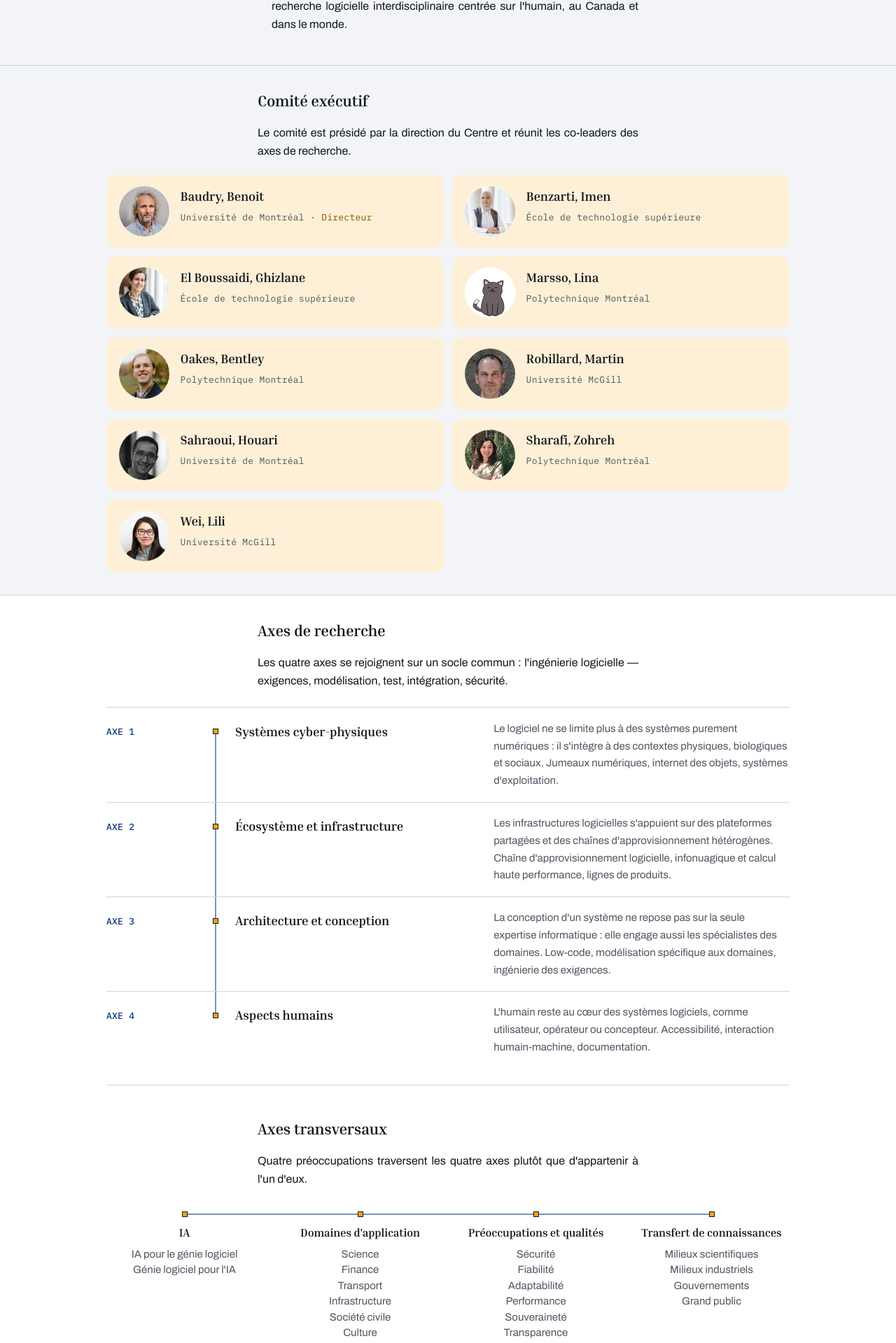
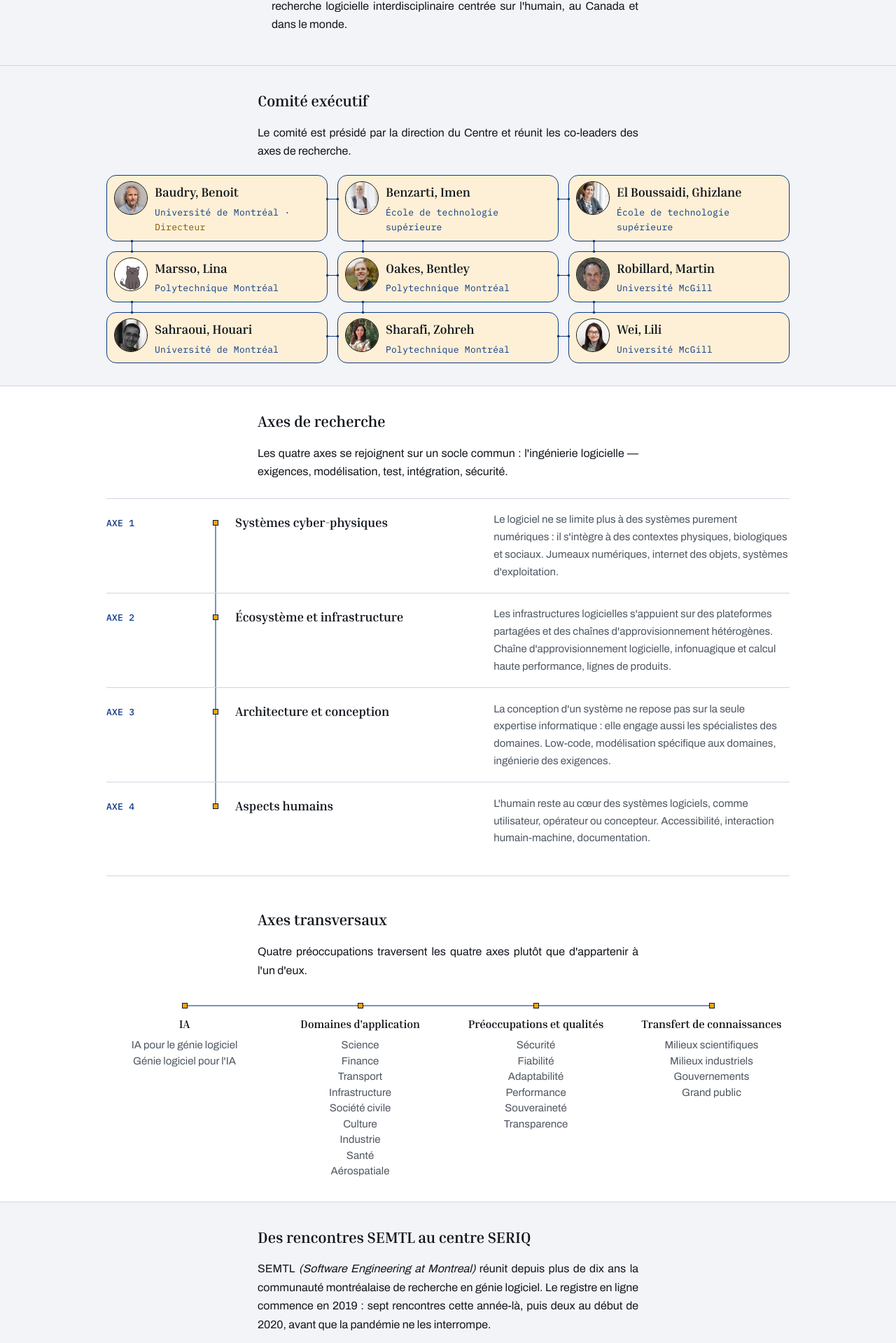
Before and after one commit to seriq-ca/seriq-ca.github.io, a Jekyll site: the page built from a-propos.md, in a window 1280 px wide. Shown: the part 1098-3017 px from the top of the page at 70% size. Built offline with Jekyll 4.4.1, drawn with Linux system fonts in a browser that asks for light colours.

Commit message:
Wire the member cards to each other and port the wire ends

```diff
--- a/_includes/executive.html
+++ b/_includes/executive.html
@@ -14,7 +14,7 @@
   <li>
     {%- if m.photo %}
     <img class="portrait" src="{{ '/assets/img/members/' | append: m.photo | relative_url }}"
-         alt="" width="72" height="72" loading="lazy" decoding="async">
+         alt="" width="48" height="48" loading="lazy" decoding="async">
     {%- else %}
     <span class="portrait portrait--empty" aria-hidden="true"></span>
     {%- endif %}
--- a/_sass/_components.scss
+++ b/_sass/_components.scss
@@ -236,32 +236,115 @@ section.band img { max-width: 100%; height: auto; }
 }
 
 /* Members. The social register: no rules and no corners, just soft panels.
-   Entries are short — name plus institution — so they run in two columns
-   once there is room. */
+   Entries are short — name plus institution — so they run in columns once
+   there is room. */
 .member-list {
+  /* Whole pixels throughout, as in _decorations.scss: a hairline placed on a
+     half pixel is drawn as two columns of half-strength blue, which reads as
+     paler and fuzzier than the borders it meets. So the gutter, the padding and
+     the portrait are px, and every wire is positioned off an edge at an integer
+     offset — never centred with a percentage or a transform. */
+  --card-gap: 14px;
+  --card-pad: 8px;
+  --card-pad-x: 10px;
+  --node-r: 25px;   /* half the 48px portrait plus its own 1px casing */
+  /* A stub is positioned against the card's padding box, so reaching a node's
+     centre from that edge means crossing the padding first. */
+  --node-y: calc(var(--card-pad) + var(--node-r));
+  --node-x: calc(var(--card-pad-x) + var(--node-r));
+  /* Odd, so the 1px wire lands on the port's exact middle pixel. The stub then
+     overruns by --port-off at each end, which centres a port on each card's
+     1px border, and is --card-gap + --port + 1px long overall. */
+  --port: 3px;
+  --port-off: 1px;
   list-style: none; padding: 0; margin: 1.25rem 0 0; max-width: none;
-  display: grid; grid-template-columns: 1fr; gap: .75rem;
+  display: grid; grid-template-columns: 1fr; gap: var(--card-gap);
 }
 .member-list li {
-  margin: 0; padding: 1rem 1.1rem;
+  position: relative;
+  margin: 0; padding: var(--card-pad) var(--card-pad-x);
   background: var(--warm-soft); border-radius: var(--r-soft);
-  display: flex; gap: 1rem; align-items: flex-start;
+  /* Wire encloses, amber marks: the panel is bracketed the way the wordmark and
+     the home page's network are, so the register carries both site colours
+     rather than reading as an unstructured amber block. */
+  border: 1px solid var(--wire);
+  /* Portraits pinned to the top rather than centred, so a node's centre is a
+     fixed --node-r from the card's edge whatever the text below it does. That
+     is what lets the wires meet the nodes on every card at a whole pixel. */
+  display: flex; gap: 10px; align-items: flex-start;
 }
+
+/* Wires across the gutters, so the register reads as a connected network rather
+   than nine loose panels. Each card draws the wire on its own left and top —
+   never its right or bottom — because "is there a card before me in this row"
+   and "is there a row above me" are answered by first-column and first-row
+   selectors, which hold for any number of members. Drawing rightwards instead
+   would need last-row rules, and those depend on the count dividing evenly.
+   The stubs overrun by 2px at each end to bridge both cards' 1px borders. */
+.member-list li::before,
+.member-list li::after { content: ""; position: absolute; display: none; }
+/* Both stubs run node-to-node: they leave at the centre of this card's portrait
+   and arrive at the centre of the neighbour's.
+
+   A wire and a card border are both a 1px --wire stroke, so a wire that merely
+   stopped against a border read as a line running into a wall. It ends in a
+   port instead: a small square centred on the card edge it serves, in the wire's
+   own blue and only three times its weight, which is enough to terminate the
+   line without competing with the amber portraits. The
+   stub therefore overruns by half a port at each end, which is why it is
+   --card-gap + --port long.
+
+   Three background layers, painted front to back: the two ports, then the wire
+   beneath them, placed at an explicit --port-off so it runs through the middle
+   of both. */
+.member-list li::before,
+.member-list li::after {
+  background-repeat: no-repeat;
+  background-image:
+    linear-gradient(var(--wire), var(--wire)),
+    linear-gradient(var(--wire), var(--wire)),
+    linear-gradient(var(--wire), var(--wire));
+}
+.member-list li::before {          /* westward, across a column gutter */
+  top: calc(var(--node-y) - var(--port-off));
+  right: calc(100% - var(--port-off));
+  width: calc(var(--card-gap) + var(--port) + 1px); height: var(--port);
+  background-size: var(--port) var(--port), var(--port) var(--port), 100% 1px;
+  background-position: left center, right center, left top var(--port-off);
+}
+.member-list li::after {           /* northward, across a row gutter */
+  left: calc(var(--node-x) - var(--port-off));
+  bottom: calc(100% - var(--port-off));
+  width: var(--port); height: calc(var(--card-gap) + var(--port) + 1px);
+  background-size: var(--port) var(--port), var(--port) var(--port), 1px 100%;
+  background-position: center top, center bottom, left var(--port-off) top;
+}
+/* One column: no card sits beside another, so only the vertical wire runs. */
+.member-list li:not(:first-child)::after { display: block; }
+
 .member-text { min-width: 0; }
+/* A portrait is read as a node: the amber ground of the home page's network,
+   cased in the same hairline of ink that separates every node from its own.
+   A photo covers the amber; an entry without one is left as a bare node. */
 .member-list .portrait {
-  flex: none; width: 72px; height: 72px; border-radius: 50%;
-  object-fit: cover; background: var(--surface);
+  flex: none; width: 48px; height: 48px; border-radius: 50%;
+  object-fit: cover;
+  background: var(--node); border: 1px solid var(--node-line);
 }
-.portrait--empty { background: var(--surface); }
+.portrait--empty { background: var(--node); }
 .member-list .name {
   margin: 0; font-family: var(--f-display); font-size: var(--t-md);
+  /* Sits the name's cap-height beside the node's centre. */
+  padding-top: 1px;
   font-weight: 700;  letter-spacing: -.01em;
 }
 .member-list .name a { text-decoration: none; color: var(--ink); }
 .member-list .name a:hover { text-decoration: underline; }
+/* Mono labels are blue everywhere else on the site — the kicker, the axis
+   numerals, the event meta. This one was the exception. */
 .member-list .meta {
-  margin: .3rem 0 0; font-family: var(--f-mono); font-size: var(--t-xs);
-  color: var(--ink-2); letter-spacing: .02em;
+  margin: .2rem 0 0; font-family: var(--f-mono); font-size: var(--t-xs);
+  color: var(--wire); letter-spacing: .02em;
 }
 .member-list .role { color: var(--warm-ink); }
 .member-axes {
@@ -274,7 +357,22 @@ section.band img { max-width: 100%; height: auto; }
   font-family: var(--f-mono); font-size: var(--t-xs);
   letter-spacing: .02em;
 }
-@media (min-width: 44rem) { .member-list { grid-template-columns: 1fr 1fr; gap: .75rem; } }
+@media (min-width: 44rem) {
+  .member-list { grid-template-columns: 1fr 1fr; }
+  /* Two columns: wire west unless first in a row, north unless in the first. */
+  .member-list li:not(:nth-child(2n + 1))::before { display: block; }
+  .member-list li:not(:nth-child(-n + 2))::after  { display: block; }
+  .member-list li:nth-child(-n + 2)::after        { display: none; }
+}
+@media (min-width: 66rem) {
+  .member-list { grid-template-columns: 1fr 1fr 1fr; }
+  /* Hiding the first column needs a selector as specific as the two-column
+     rule above, which :not() makes heavier than a bare li::before. */
+  .member-list li:nth-child(3n + 1)::before       { display: none; }
+  .member-list li:not(:nth-child(3n + 1))::before { display: block; }
+  .member-list li:not(:nth-child(-n + 3))::after  { display: block; }
+  .member-list li:nth-child(-n + 3)::after        { display: none; }
+}
 
 /* Partner logos. Four official marks in four different palettes and two
    different proportions; greyscale is what makes them sit together as a row
```
Also changed, not shown: en/people/index.md (+1 -1 lines), membres/index.md (+1 -1 lines).
